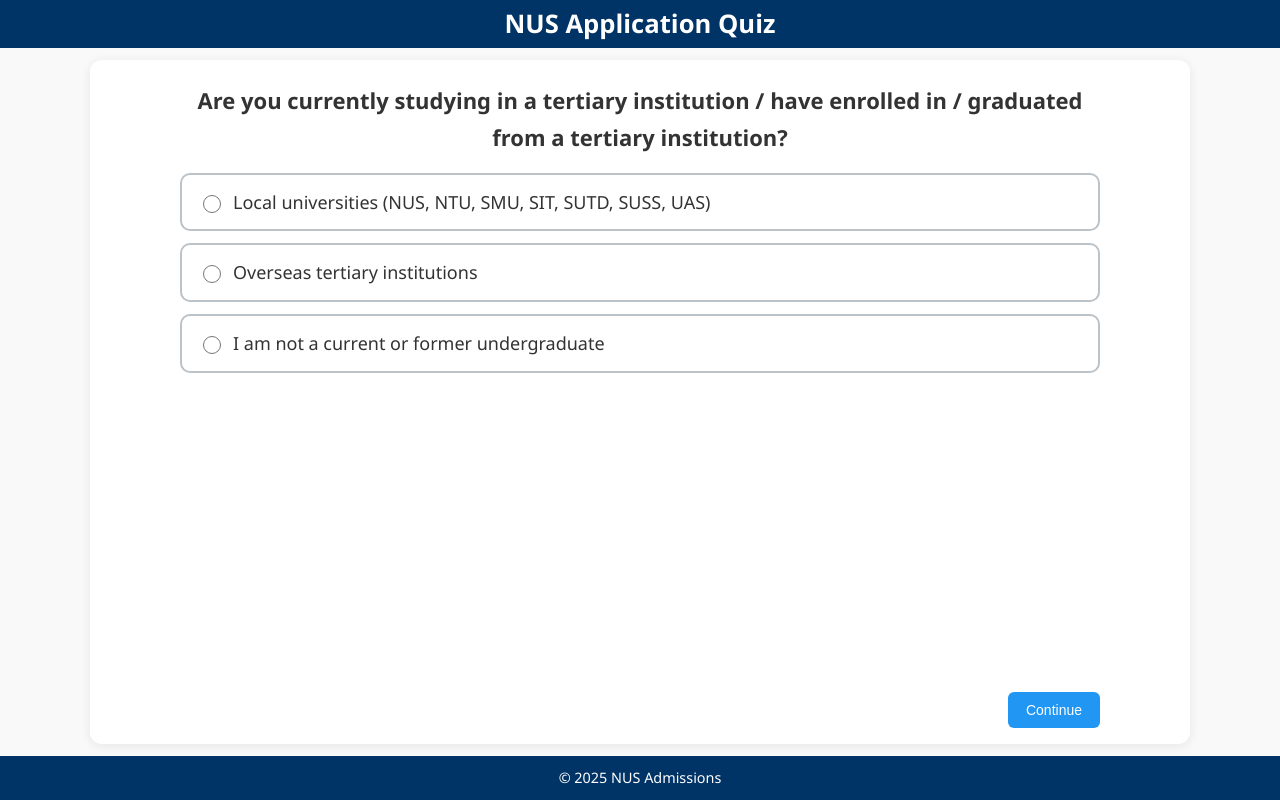
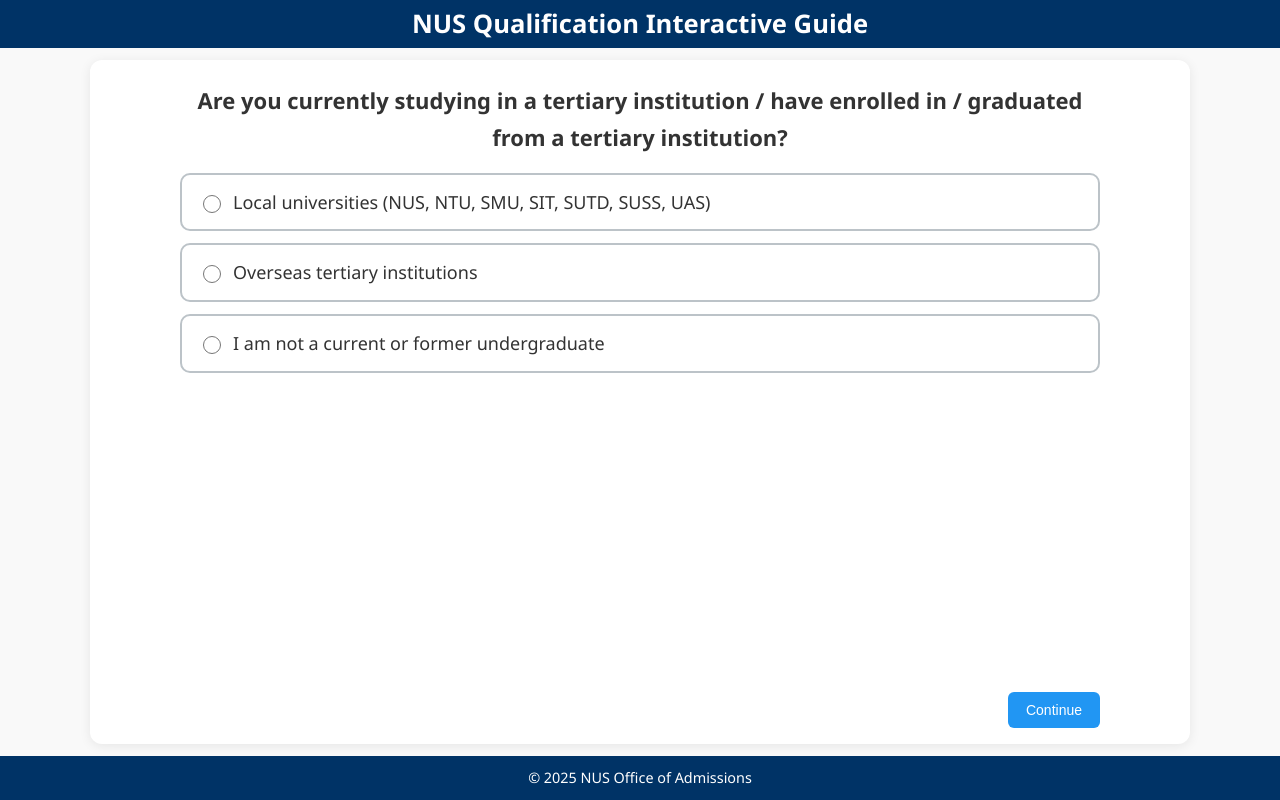
Before and after one commit to polyelig/qualiguide, a plain HTML site: page index.html in a window 1280 px wide. Drawn offline with Linux system fonts and the light colour scheme.

Commit message:
Update index.html

```diff
--- a/index.html
+++ b/index.html
@@ -3,13 +3,13 @@
 <head>
   <meta charset="UTF-8" />
   <meta name="viewport" content="width=device-width, initial-scale=1.0"/>
-  <title>NUS Application Quiz</title>
+  <title>NUS Qualification Interacive Guide</title>
   <link rel="stylesheet" href="css/styles.css">
 </head>
 <body>
 
   <header class="site-header">
-    <h1>NUS Application Quiz</h1>
+    <h1>NUS Qualification Interactive Guide</h1>
   </header>
 
   <main>
@@ -54,7 +54,7 @@
   </script>
 
   <footer class="site-footer">
-    <p>&copy; 2025 NUS Admissions</p>
+    <p>&copy; 2025 NUS Office of Admissions</p>
   </footer>
 
 </body>
```
